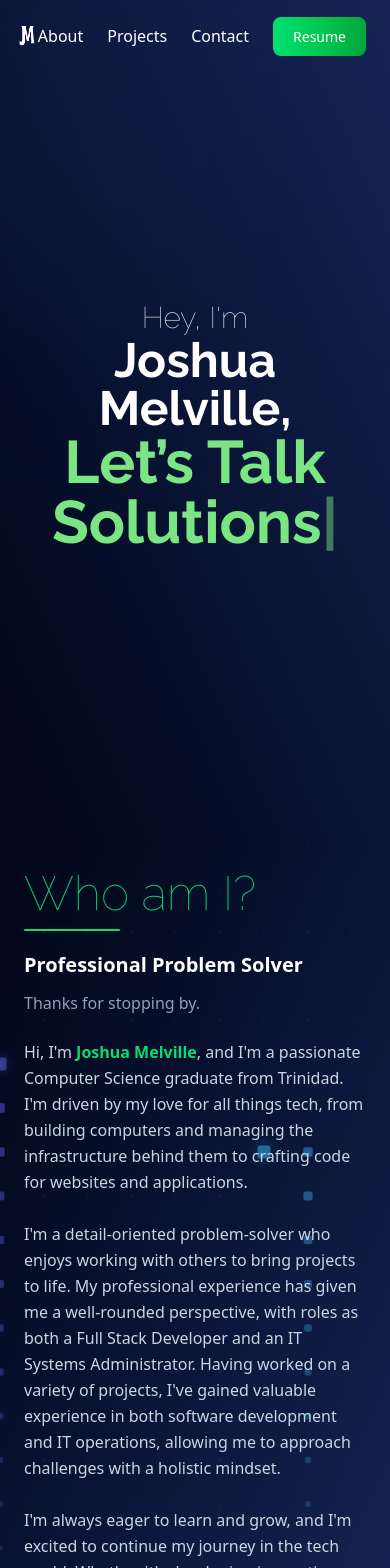
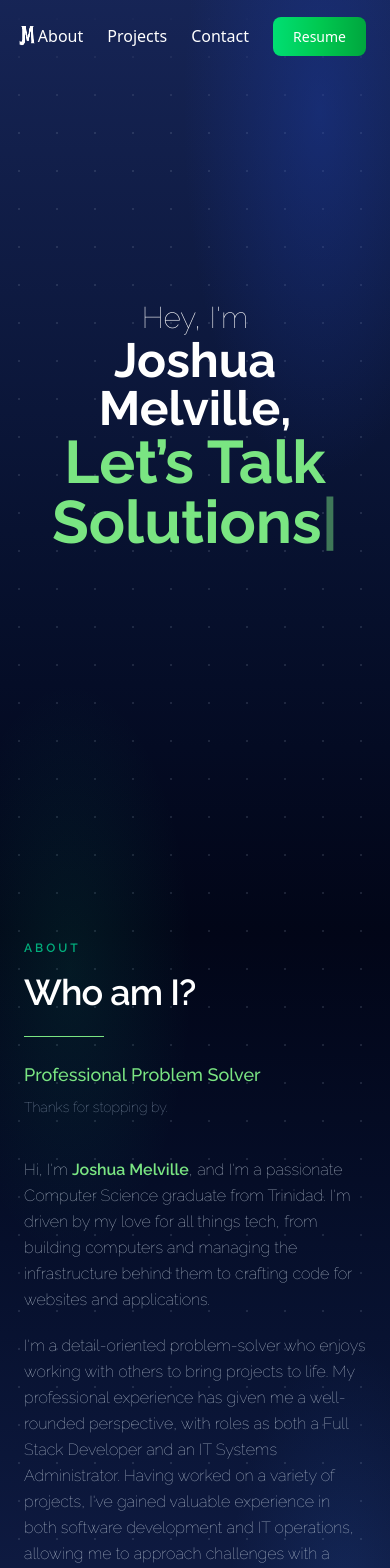
Before and after one commit to MelvilleJ/Personal-Portfilio, a React (Vite) app: page / in a window 390 px wide. Shown: the top 1568 px of the page. Built offline with nearby package versions, Linux system fonts and the light colour scheme; no server answers.

Commit message:
Menu changes

```diff
--- a/src/App.css
+++ b/src/App.css
@@ -9,7 +9,7 @@ html {
 .section-home {
   min-height: 100vh;
   max-height: 100vh;
-  width: 100vw;
+  width: 100%;
   overflow: hidden;
   align-items: center;
   justify-content: center;
--- /dev/null
+++ b/src/assets/brand-colors.css
@@ -0,0 +1,10 @@
+:root {
+  --brand-color-1: #fefefe;
+  --brand-color-2: #1b0204;
+  --brand-color-3: #e0e0e0;
+  --brand-color-4: #c1c1c2;
+  --brand-color-5: #a4a2a4;
+  --brand-color-6: #201519;
+  --brand-color-7: #837b7d;
+  --brand-color-8: #3c2726;
+}
--- /dev/null
+++ b/src/components/backdrop.jsx
@@ -0,0 +1,35 @@
+import React from "react";
+
+const DOT_GRID =
+  "radial-gradient(circle, rgba(148,163,184,0.18) 1px, transparent 1px)";
+
+const EDGE_FADE =
+  "linear-gradient(to bottom, transparent 0%, #000 6%, #000 94%, transparent 100%)";
+
+const GLOWS = [
+  "radial-gradient(ellipse 50% 28% at 82% 6%, rgba(30,64,175,0.38), transparent 70%)",
+  "radial-gradient(ellipse 45% 22% at 18% 52%, rgba(16,185,129,0.10), transparent 70%)",
+  "radial-gradient(ellipse 42% 20% at 88% 86%, rgba(59,130,246,0.12), transparent 70%)",
+];
+
+function BACKDROP() {
+  return (
+    <div aria-hidden="true" className="pointer-events-none absolute inset-0">
+      <div
+        className="absolute inset-0"
+        style={{
+          backgroundImage: DOT_GRID,
+          backgroundSize: "38px 38px",
+          maskImage: EDGE_FADE,
+          WebkitMaskImage: EDGE_FADE,
+        }}
+      />
+      <div
+        className="absolute inset-0"
+        style={{ backgroundImage: GLOWS.join(", ") }}
+      />
+    </div>
+  );
+}
+
+export default BACKDROP;
--- /dev/null
+++ b/src/components/glowfield.jsx
@@ -0,0 +1,58 @@
+import React, { useRef } from "react";
+import {
+  motion,
+  useMotionValue,
+  useSpring,
+  useReducedMotion,
+} from "framer-motion";
+
+const SPRING = { stiffness: 60, damping: 24, mass: 0.6 };
+
+function GLOWFIELD({ children, className = "" }) {
+  const containerRef = useRef(null);
+  const reduceMotion = useReducedMotion();
+
+  const pointerX = useMotionValue(0);
+  const pointerY = useMotionValue(0);
+  const visible = useMotionValue(0);
+
+  const smoothX = useSpring(pointerX, SPRING);
+  const smoothY = useSpring(pointerY, SPRING);
+  const smoothOpacity = useSpring(visible, { stiffness: 40, damping: 20 });
+
+  const handlePointerMove = (event) => {
+    const rect = containerRef.current?.getBoundingClientRect();
+    if (!rect) return;
+    pointerX.set(event.clientX - rect.left);
+    pointerY.set(event.clientY - rect.top);
+    visible.set(1);
+  };
+
+  return (
+    <div
+      ref={containerRef}
+      onMouseMove={handlePointerMove}
+      onMouseLeave={() => visible.set(0)}
+      className={`relative ${className}`}
+    >
+      {!reduceMotion && (
+        <motion.div
+          aria-hidden="true"
+          className="pointer-events-none absolute top-0 left-0 h-[620px] w-[620px] rounded-full"
+          style={{
+            x: smoothX,
+            y: smoothY,
+            translateX: "-50%",
+            translateY: "-50%",
+            opacity: smoothOpacity,
+            background:
+              "radial-gradient(circle, rgba(37,99,235,0.22), rgba(37,99,235,0.08) 45%, transparent 70%)",
+          }}
+        />
+      )}
+      {children}
+    </div>
+  );
+}
+
+export default GLOWFIELD;
--- a/src/pages/Home.jsx
+++ b/src/pages/Home.jsx
@@ -2,6 +2,8 @@ import { useState } from "react";
 import HERO from "../sections/hero";
 import NAVBAR from "../components/navbar";
 import ABOUT from "../sections/about";
+import BACKDROP from "../components/backdrop";
+import GLOWFIELD from "../components/glowfield";
 import MESSAGE from "../sections/message";
 import CONTACT from "../sections/contact";
 import "../App.css";
@@ -9,8 +11,11 @@ import "../App.css";
 export default function Home() {
   return (
     <>
-      <HERO />
-      <ABOUT />
+      <GLOWFIELD className="bg-gradient-to-b from-blue-950 via-slate-950 to-blue-950">
+        <BACKDROP />
+        <HERO />
+        <ABOUT />
+      </GLOWFIELD>
       <MESSAGE />
       <CONTACT />
     </>
--- a/src/sections/about.jsx
+++ b/src/sections/about.jsx
@@ -1,255 +1,121 @@
-import React, { useRef, useEffect } from "react";
-import { motion, useInView } from "framer-motion";
+import React, { useRef } from "react";
+import { motion, useInView, useReducedMotion } from "framer-motion";
 
-const CELL = 44;
-
-const SNAKES_CONFIG = [
-  {
-    length: 22,
-    interval: 160,
-    color: "74,222,128",
-    glow: "74,222,128",
-    startDir: { x: 1, y: 0 },
-    offset: { x: 0, y: 0 },
-  },
-  {
-    length: 18,
-    interval: 200,
-    color: "99,102,241",
-    glow: "99,102,241",
-    startDir: { x: 0, y: 1 },
-    offset: { x: 0.6, y: 0.3 },
-  },
-  {
-    length: 15,
-    interval: 240,
-    color: "56,189,248",
-    glow: "56,189,248",
-    startDir: { x: -1, y: 0 },
-    offset: { x: 0.3, y: 0.7 },
-  },
-];
-
-const makeSnake = (cfg, cols, rows) => ({
-  segments: Array.from({ length: cfg.length }, (_, i) => ({
-    x: Math.floor(cols * cfg.offset.x + cols * 0.2) - i * cfg.startDir.x,
-    y: Math.floor(rows * cfg.offset.y + rows * 0.2) - i * cfg.startDir.y,
-  })),
-  dir: { ...cfg.startDir },
-  lastMove: 0,
-  ...cfg,
-});
-
-const steerSnake = (snake, cols, rows) => {
-  const head = snake.segments[0];
-  const ahead = { x: head.x + snake.dir.x, y: head.y + snake.dir.y };
-  const hitWall =
-    ahead.x < 0 || ahead.x >= cols || ahead.y < 0 || ahead.y >= rows;
-
-  if (hitWall || Math.random() < 0.04) {
-    const candidates = [
-      { x: 1, y: 0 },
-      { x: -1, y: 0 },
-      { x: 0, y: 1 },
-      { x: 0, y: -1 },
-    ].filter((d) => {
-      if (d.x === -snake.dir.x && d.y === -snake.dir.y) return false;
-      const nx = head.x + d.x;
-      const ny = head.y + d.y;
-      return nx >= 0 && nx < cols && ny >= 0 && ny < rows;
-    });
-    if (candidates.length) {
-      snake.dir = candidates[Math.floor(Math.random() * candidates.length)];
-    }
-  }
-};
-
-const moveSnake = (snake, cols, rows) => {
-  steerSnake(snake, cols, rows);
-  const newHead = {
-    x: snake.segments[0].x + snake.dir.x,
-    y: snake.segments[0].y + snake.dir.y,
-  };
-  snake.segments.unshift(newHead);
-  if (snake.segments.length > snake.length) snake.segments.pop();
-};
-
-const drawSnake = (ctx, snake) => {
-  snake.segments.forEach((seg, i) => {
-    const t = 1 - i / snake.segments.length;
-    const alpha = t * 0.52;
-    const size = (i === 0 ? 10 : 7) * t + 3;
-    const px = seg.x * CELL - size / 2;
-    const py = seg.y * CELL - size / 2;
-
-    ctx.save();
-    if (i === 0) {
-      ctx.shadowBlur = 14;
-      ctx.shadowColor = `rgba(${snake.glow},0.7)`;
-    }
-    ctx.fillStyle = `rgba(${snake.color},${alpha})`;
-    ctx.beginPath();
-    ctx.roundRect(px, py, size, size, 2);
-    ctx.fill();
-    ctx.restore();
-  });
-};
-
-const SnakeGrid = () => {
-  const canvasRef = useRef(null);
-
-  useEffect(() => {
-    const canvas = canvasRef.current;
-    if (!canvas) return;
-    const ctx = canvas.getContext("2d");
-
-    let cols, rows;
-    let snakes = [];
-    let frameId;
-
-    const resize = () => {
-      canvas.width = canvas.offsetWidth;
-      canvas.height = canvas.offsetHeight;
-      cols = Math.floor(canvas.width / CELL);
-      rows = Math.floor(canvas.height / CELL);
-      snakes = SNAKES_CONFIG.map((cfg) => makeSnake(cfg, cols, rows));
-    };
-
-    const draw = (timestamp) => {
-      frameId = requestAnimationFrame(draw);
-      ctx.clearRect(0, 0, canvas.width, canvas.height);
-
-      // Dot grid
-      ctx.fillStyle = "rgba(148,163,184,0.12)";
-      for (let x = 0; x <= cols; x++) {
-        for (let y = 0; y <= rows; y++) {
-          ctx.beginPath();
-          ctx.arc(x * CELL, y * CELL, 1, 0, Math.PI * 2);
-          ctx.fill();
-        }
-      }
-
-      snakes.forEach((snake) => {
-        if (timestamp - snake.lastMove > snake.interval) {
-          moveSnake(snake, cols, rows);
-          snake.lastMove = timestamp;
-        }
-        drawSnake(ctx, snake);
-      });
-    };
-
-    resize();
-    const ro = new ResizeObserver(resize);
-    ro.observe(canvas);
-    frameId = requestAnimationFrame(draw);
-
-    return () => {
-      cancelAnimationFrame(frameId);
-      ro.disconnect();
-    };
-  }, []);
-
-  return (
-    <canvas
-      ref={canvasRef}
-      className="absolute inset-0 w-full h-full z-0"
-      style={{ opacity: 0.9 }}
-    />
-  );
-};
-
-const containerVariants = {
+const buildVariants = (reduceMotion) => ({
+  container: {
     hidden: {},
     visible: {
-    transition: { staggerChildren: 0.15, delayChildren: 0.1 },
+      transition: {
+        staggerChildren: reduceMotion ? 0 : 0.08,
+        delayChildren: reduceMotion ? 0 : 0.05,
       },
-};
-
-const itemVariants = {
-  hidden: { opacity: 0, y: 24 },
+    },
+  },
+  item: {
+    hidden: { opacity: 0, y: reduceMotion ? 0 : 12 },
     visible: {
       opacity: 1,
       y: 0,
-    transition: { duration: 0.7, ease: [0.25, 0.1, 0.25, 1] },
+      transition: {
+        duration: reduceMotion ? 0.2 : 0.5,
+        ease: [0.22, 1, 0.36, 1],
       },
-};
-
-const lineVariants = {
-  hidden: { scaleX: 0, originX: 0 },
+    },
+  },
+  rule: {
+    hidden: { scaleX: reduceMotion ? 1 : 0, opacity: reduceMotion ? 1 : 0 },
     visible: {
       scaleX: 1,
-    transition: { duration: 0.8, ease: [0.25, 0.1, 0.25, 1], delay: 0.1 },
+      opacity: 1,
+      transition: {
+        duration: reduceMotion ? 0.2 : 0.6,
+        ease: [0.22, 1, 0.36, 1],
       },
-};
+    },
+  },
+});
 
 function ABOUT() {
   const ref = useRef(null);
-  const isInView = useInView(ref, { once: false, amount: 0.3 });
+  const isInView = useInView(ref, { once: true, amount: 0.2 });
+  const reduceMotion = useReducedMotion();
+  const variants = buildVariants(reduceMotion);
 
   return (
     <section
       id="about"
-      className="relative flex items-center justify-center w-full h-screen bg-gradient-to-br from-slate-950 to-blue-950 overflow-hidden text-left px-6"
+      className="relative w-full min-h-screen flex items-center overflow-hidden px-6 py-24 sm:px-10 lg:px-16"
     >
-      <SnakeGrid />
+      <motion.div
+        ref={ref}
+        variants={variants.container}
+        initial="hidden"
+        animate={isInView ? "visible" : "hidden"}
+        className="raleway-sub relative z-10 mx-auto w-full max-w-6xl grid grid-cols-1 gap-x-16 gap-y-10 lg:grid-cols-12"
+      >
+        <div className="lg:col-span-5">
+          <motion.p
+            variants={variants.item}
+            className="text-xs font-semibold uppercase tracking-[0.25em] text-emerald-400/80"
+          >
+            About
+          </motion.p>
+
+          <motion.h2
+            variants={variants.item}
+            className="mt-4 text-4xl sm:text-5xl lg:text-6xl font-semibold tracking-tight text-white"
+          >
+            Who am I?
+          </motion.h2>
 
           <motion.div
-        ref={ref}
-        variants={containerVariants}
-        initial="hidden"
-        animate={isInView ? "visible" : "hidden"}
-        className="relative z-10 max-w-4xl"
-      >
-        <motion.div variants={itemVariants}>
-          <h1 className="raleway-sub text-5xl sm:text-6xl md:text-7xl lg:text-8xl font-extrabold text-green-400">
-            Who am I?
-          </h1>
-          <motion.div
-            variants={lineVariants}
-            className="mt-3 h-[2px] w-24 bg-green-400 rounded-full"
+            variants={variants.rule}
+            style={{ originX: 0 }}
+            className="mt-6 h-px w-20 bg-neongreen"
           />
-        </motion.div>
 
-        <motion.h2
-          variants={itemVariants}
-          className="mt-5 text-xl sm:text-2xl md:text-3xl font-bold text-white"
+          <motion.p
+            variants={variants.item}
+            className="mt-6 text-lg sm:text-xl font-medium text-green"
           >
             Professional Problem Solver
-        </motion.h2>
+          </motion.p>
 
           <motion.p
-          variants={itemVariants}
-          className="mt-3 text-base sm:text-lg md:text-xl text-slate-400"
+            variants={variants.item}
+            className="mt-2 text-sm sm:text-base text-slate-400"
           >
             Thanks for stopping by.
           </motion.p>
+        </div>
 
-        <motion.p
-          variants={itemVariants}
-          className="mt-6 text-base sm:text-lg md:text-xl text-slate-300 leading-relaxed"
-        >
+        <div className="lg:col-span-7 space-y-5 text-base sm:text-lg leading-relaxed text-slate-300">
+          <motion.p variants={variants.item}>
             Hi, I'm{" "}
-          <span className="font-semibold text-green-400">Joshua Melville</span>,
+            <span className="font-semibold text-green">Joshua Melville</span>,
             and I'm a passionate Computer Science graduate from Trinidad. I'm
             driven by my love for all things tech, from building computers and
-          managing the infrastructure behind them to crafting code for websites
-          and applications.
-          <br />
-          <br />
-          I'm a detail-oriented problem-solver who enjoys working with others to
-          bring projects to life. My professional experience has given me a
+            managing the infrastructure behind them to crafting code for
+            websites and applications.
+          </motion.p>
+
+          <motion.p variants={variants.item}>
+            I'm a detail-oriented problem-solver who enjoys working with others
+            to bring projects to life. My professional experience has given me a
             well-rounded perspective, with roles as both a Full Stack Developer
             and an IT Systems Administrator. Having worked on a variety of
-          projects, I've gained valuable experience in both software development
-          and IT operations, allowing me to approach challenges with a holistic
-          mindset.
-          <br />
-          <br />
+            projects, I've gained valuable experience in both software
+            development and IT operations, allowing me to approach challenges
+            with a holistic mindset.
+          </motion.p>
+
+          <motion.p variants={variants.item}>
             I'm always eager to learn and grow, and I'm excited to continue my
             journey in the tech world. Whether it's developing innovative
             solutions or optimizing IT systems, I'm ready to take on new
             challenges and make a positive impact.
           </motion.p>
+        </div>
       </motion.div>
     </section>
   );
--- a/src/sections/hero.jsx
+++ b/src/sections/hero.jsx
@@ -1,7 +1,6 @@
 import React, { useEffect, useRef } from "react";
 import Typed from "typed.js";
 import gsap from "gsap";
-import { motion, useMotionValue, useSpring } from "framer-motion";
 
 function HERO() {
   const typedRef = useRef(null);
@@ -40,36 +39,9 @@ function HERO() {
       }
     );
   }, []);
-  const containerRef = useRef(null);
 
-  // Track raw mouse position
-  const mouseX = useMotionValue(0);
-  const mouseY = useMotionValue(0);
-
-  // Smooth the motion with spring physics
-  const smoothX = useSpring(mouseX, { stiffness: 100, damping: 20 });
-  const smoothY = useSpring(mouseY, { stiffness: 100, damping: 20 });
-
-  const handleMouseMove = (e) => {
-    const rect = containerRef.current.getBoundingClientRect();
-    mouseX.set(e.clientX - rect.left);
-    mouseY.set(e.clientY - rect.top);
-  };
   return (
-    <section
-      ref={containerRef}
-      onMouseMove={handleMouseMove}
-      className="bg-gradient-to-bl from-blue-950 to-slate-950  section-home h-full "
-    >
-      <motion.div
-        className="pointer-events-none absolute w-100 h-100 rounded-full bg-blue-950 opacity-25 blur-[100px]"
-        style={{
-          x: smoothX,
-          y: smoothY,
-          translateX: "-50%",
-          translateY: "-50%",
-        }}
-      />
+    <section className="relative section-home h-full">
       <div
         ref={boxRef}
         className="raleway-sub my-50 mx-auto flex flex-col justify-center items-center h-full"
```
Lines whose indentation alone changed are shown as unchanged.
